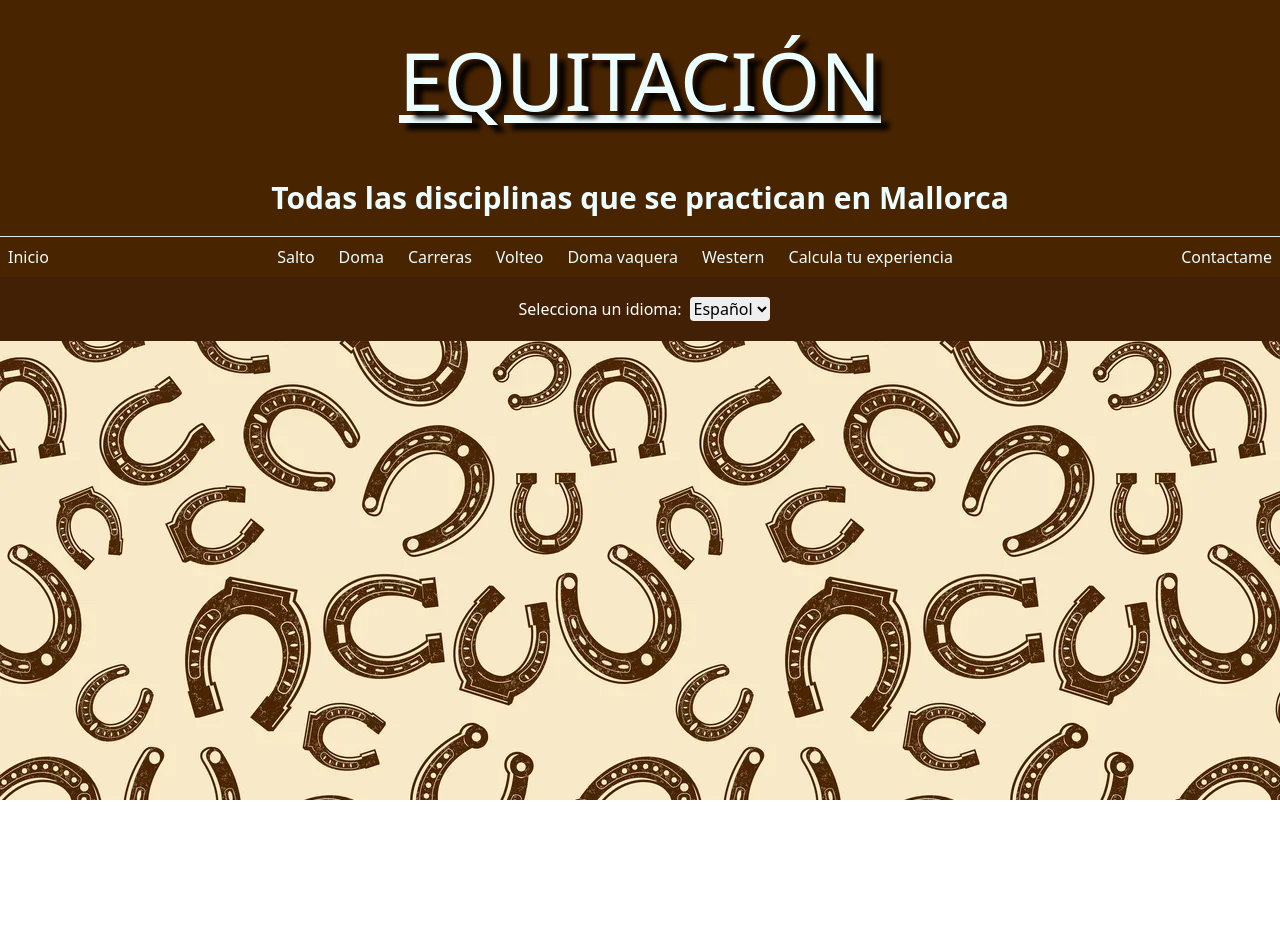
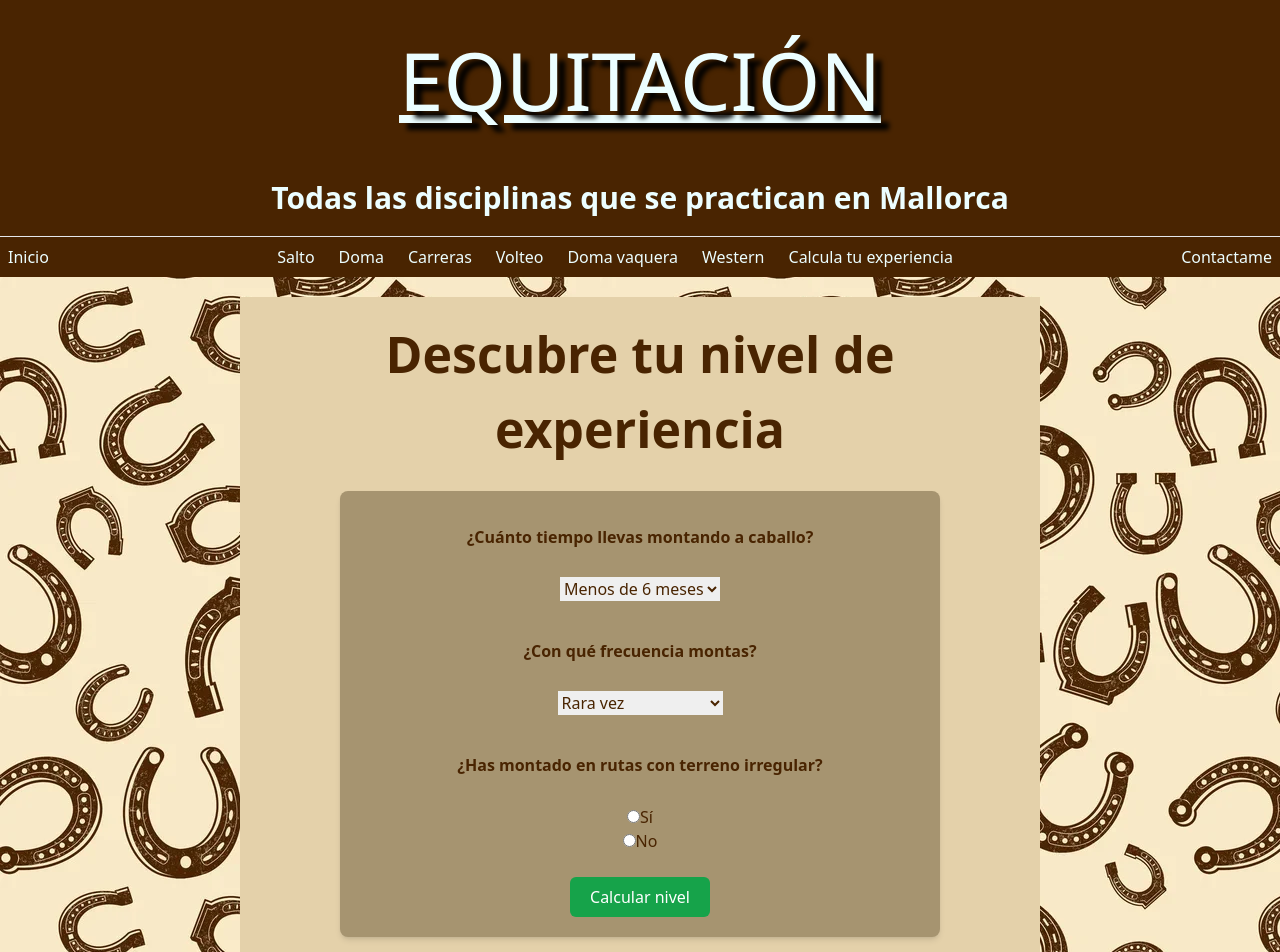
Before and after one commit to Marga75/Equus-Mallorca, a React (Vite) app: page /calculadoraExperiencia in a window 1280 px wide. Shown: the top 952 px of the page. Before the commit the page ends 800 px from the top, so only its background shows below. Built offline with nearby package versions, Linux system fonts and the light colour scheme.

Commit message:
Calculadora terminada

```diff
--- a/src/App.tsx
+++ b/src/App.tsx
@@ -10,9 +10,9 @@ import Carreras from './paginas/Carreras';
 import Volteo from './paginas/Volteo';
 import DomaVaquera from './paginas/DomaVaquera';
 import Western from './paginas/Western';
+import CalculadoraExperiencia from './paginas/CalculadoraExperiencia';
 /*
 import Contacto from './paginas/Contacto';
-import CalculadoraExperiencia from './paginas/CalculadoraExperiencia';
 */
 
 function App() {
@@ -30,11 +30,11 @@ function App() {
             <Route path="/volteo" element={<Volteo />} />
             <Route path="/domaVaquera" element={<DomaVaquera />} />
             <Route path="/western" element={<Western />} />
-            {/*
             <Route
               path="/calculadoraExperiencia"
               element={<CalculadoraExperiencia />}
             />
+            {/*
             <Route path="/contacto" element={<Contacto />} />
             */}
           </Routes>
--- a/src/paginas/CalculadoraExperiencia.tsx
+++ b/src/paginas/CalculadoraExperiencia.tsx
@@ -1,4 +1,5 @@
 import { useState, useEffect } from "react";
+//import "../tailwindcss/calculadora.css";
 
 function CalculadoraExperiencia() {
   const [experiencia, setExperiencia] = useState("");
@@ -12,15 +13,15 @@ function CalculadoraExperiencia() {
     setIdioma(idiomaGuardado);
   }, []);
 
-  const handleExperienciaChange = (event) => {
+  const handleExperienciaChange = (event: React.ChangeEvent<HTMLSelectElement>) => {
     setExperiencia(event.target.value);
   };
 
-  const handleFrequenciaChange = (event) => {
+  const handleFrequenciaChange = (event: React.ChangeEvent<HTMLSelectElement>) => {
     setFrequencia(event.target.value);
   };
 
-  const handleTerrenoChange = (event) => {
+  const handleTerrenoChange = (event: React.ChangeEvent<HTMLInputElement>) => {
     setTerreno(event.target.value);
   };
 
@@ -64,18 +65,22 @@ function CalculadoraExperiencia() {
 
   return (
     <>
-      <div className="contenedor-formulario">
-        <h2 data-key="encabezado" className="calculadora">
+      <div className="w-[50.00rem] m-auto text-center bg-[rgb(228,209,170)] h-[47.00rem] mb-5">
+        <h2 data-key="encabezado" className="m-5 pt-5 text-[50px] font-bold">
           Descubre tu nivel de experiencia
         </h2>
 
-        <div className="formulario">
+        <div className="max-w-[37.50rem] my-6 m-auto p-5 rounded-lg bg-[rgb(166,148,112)] shadow-md">
           <form id="formulario" method="post">
-            <label data-key="pregunta1">
+            <label data-key="pregunta1" className="block mt-3.5 mx-0 mb-1 font-bold">
               ¿Cuánto tiempo llevas montando a caballo?
             </label>
             <br />
-            <select id="experiencia" onChange={handleExperienciaChange}>
+            <select
+              id="experiencia"
+              value={experiencia}
+              onChange={handleExperienciaChange}
+            >
               <option data-key="opcion1" value="principiante">
                 Menos de 6 meses
               </option>
@@ -90,9 +95,13 @@ function CalculadoraExperiencia() {
             <br />
             <br />
 
-            <label data-key="pregunta2">¿Con qué frecuencia montas?</label>
+            <label data-key="pregunta2" className="block mt-3.5 mx-0 mb-1 font-bold">¿Con qué frecuencia montas?</label>
             <br />
-            <select id="frequencia" onChange={handleFrequenciaChange}>
+            <select
+              id="frequencia"
+              value={frequencia}
+              onChange={handleFrequenciaChange}
+            >
               <option data-key="opcion4" value="baja">
                 Rara vez
               </option>
@@ -106,7 +115,7 @@ function CalculadoraExperiencia() {
             <br />
             <br />
 
-            <label data-key="pregunta3">
+            <label data-key="pregunta3" className="block mt-3.5 mx-0 mb-1 font-bold">
               ¿Has montado en rutas con terreno irregular?
             </label>
             <br />
@@ -115,9 +124,10 @@ function CalculadoraExperiencia() {
               name="terreno"
               id="si"
               value="si"
+              checked={terreno === "si"}
               onChange={handleTerrenoChange}
             />
-            <label data-key="opcion7" className="opcion" htmlFor="si">
+            <label data-key="opcion7" className="inline" htmlFor="si">
               Sí
             </label>
             <br />
@@ -126,9 +136,10 @@ function CalculadoraExperiencia() {
               id="no"
               name="terreno"
               value="no"
+              checked={terreno === "no"}
               onChange={handleTerrenoChange}
             />
-            <label className="opcion" htmlFor="no">
+            <label className="inline" htmlFor="no">
               No
             </label>
 
@@ -139,6 +150,7 @@ function CalculadoraExperiencia() {
               data-key="calcular"
               type="button"
               id="calcular"
+              className="text-white py-2 px-5 rounded-md cursor-pointer text-base bg-green-600 hover:bg-green-700"
               onClick={calcular}
             >
               Calcular nivel
@@ -146,7 +158,7 @@ function CalculadoraExperiencia() {
           </form>
         </div>
 
-        <div id="resultado">{resultado}</div>
+        <div id="resultado" className="mt-10 text-xl leading-7">{resultado}</div>
       </div>
     </>
   );
--- /dev/null
+++ b/src/tailwindcss/calculadora.css
@@ -0,0 +1,31 @@
+@tailwind base;
+@tailwind components;
+@tailwind utilities;
+
+.contenedor-formulario {
+  @apply w-[50.00rem] m-auto text-center bg-[rgb(228,209,170)] h-[47.00rem] mb-5;
+}
+
+.calculadora {
+  @apply m-5 pt-5 text-[50px] font-bold;
+}
+
+.formulario {
+  @apply max-w-[37.50rem] my-6 m-auto p-5 rounded-lg bg-[rgb(166,148,112)] shadow-md;
+}
+
+label {
+  @apply block mt-3.5 mx-0 mb-1 font-bold;
+}
+
+.opcion {
+  @apply inline;
+}
+
+#calcular {
+  @apply text-white py-2 px-5 rounded-md cursor-pointer text-base bg-green-600 hover:bg-green-700;
+}
+
+#resultado {
+  @apply mt-10 text-xl leading-7;
+}
```
Also changed, not shown: src/main.tsx (+7 -7 lines).
